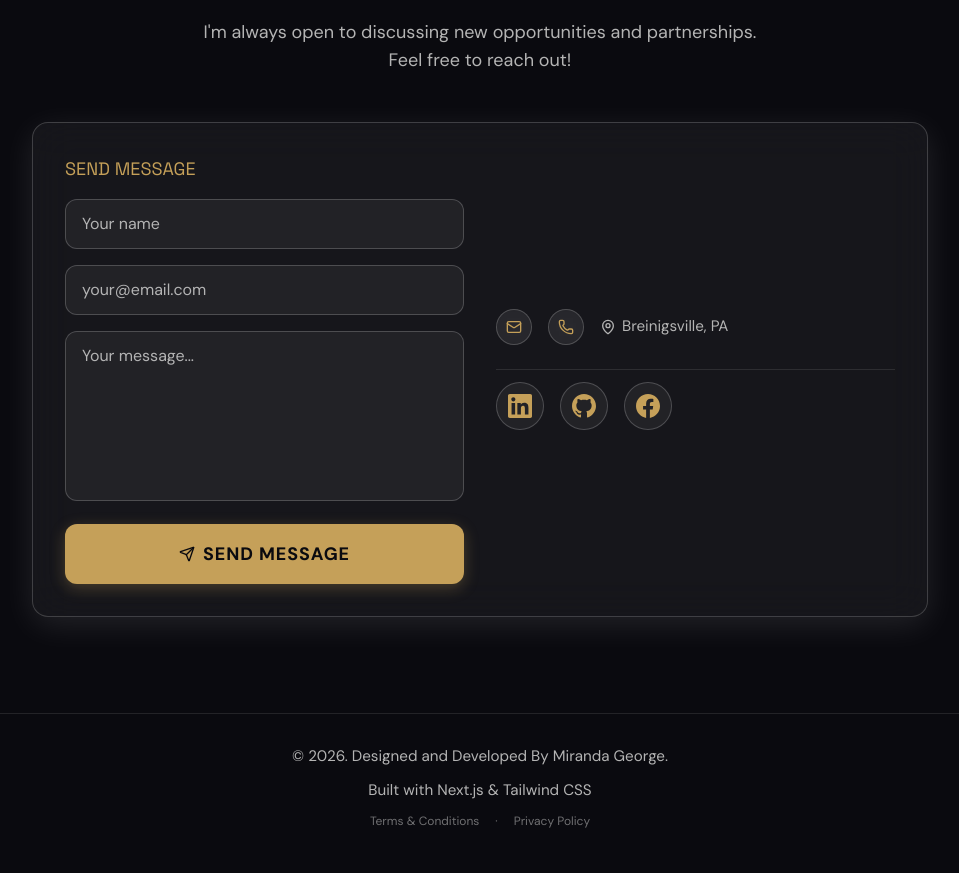
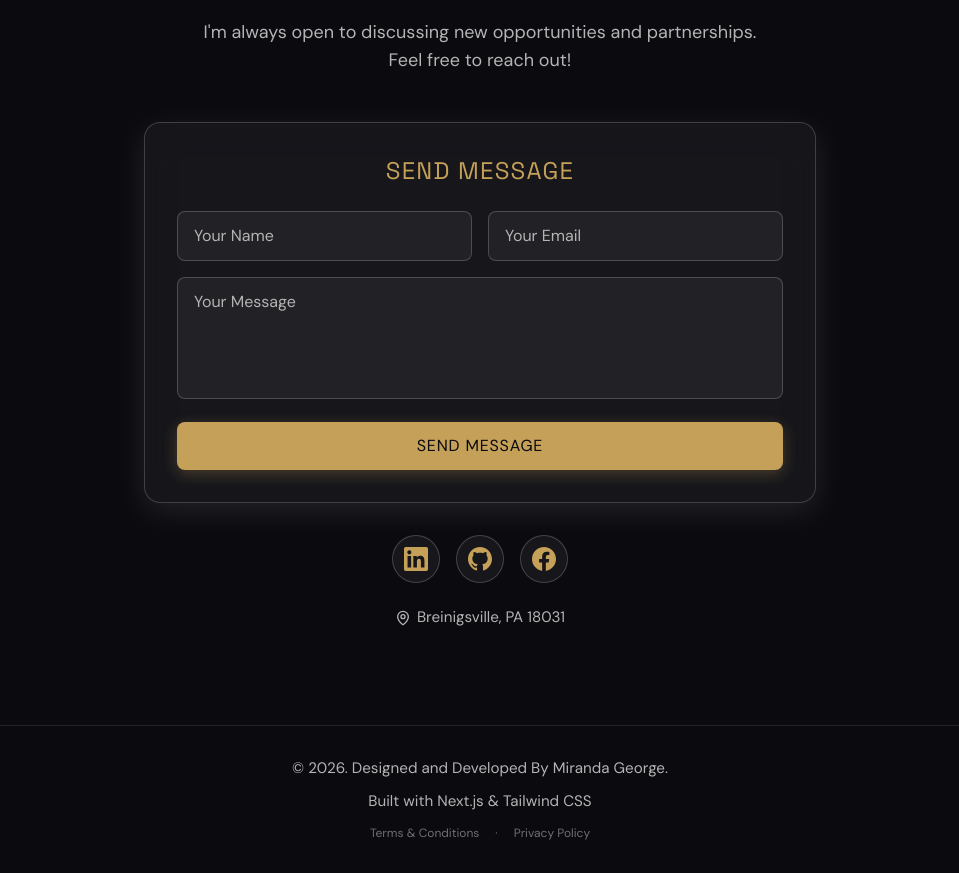
Before and after one commit to miranda-gv/my-portfolio, a Next.js app: page / in a window 1280 px wide. Shown: the part 7880-8753 px from the top of the page, without its empty margins (160-1119 px from the left). Built offline with nearby package versions, Linux system fonts and the light colour scheme.

Commit message:
feat: enhance ContactForm and ContactInfo components with improved layout and styling; integrate GlassCard for better presentation

```diff
--- a/src/components/ContactForm.tsx
+++ b/src/components/ContactForm.tsx
@@ -1,12 +1,12 @@
 "use client";
 
 import { useState } from "react";
-import { Send } from "lucide-react";
 import { cn } from "@/lib/utils";
 import { contactData } from "@/data/contact";
+import GlassCard from "./ui/GlassCard";
 
 const inputClasses =
-  "w-full px-4 py-3 rounded-xl bg-white/5 border border-white/20 text-foreground placeholder:text-muted-foreground text-base transition-colors focus:outline-none focus:border-primary/50";
+  "w-full px-4 py-3 rounded-lg bg-white/5 border border-white/20 text-foreground placeholder:text-muted-foreground text-base transition-colors focus:outline-none focus:border-primary/50";
 
 export default function ContactForm() {
   const [formData, setFormData] = useState({ name: "", email: "", message: "" });
@@ -37,20 +37,26 @@ export default function ContactForm() {
   };
 
   return (
+    <GlassCard variant="card" className="p-8 rounded-2xl">
+      <h3 className="font-heading text-2xl text-center uppercase tracking-wider text-primary mb-6">
+        {contactData.formHeading}
+      </h3>
       <form onSubmit={handleSubmit} className="space-y-4">
-      <input type="text" name="name" placeholder="Your name" value={formData.name} onChange={handleChange} required className={inputClasses} />
-      <input type="email" name="email" placeholder="your@email.com" value={formData.email} onChange={handleChange} required className={inputClasses} />
-      <textarea name="message" placeholder="Your message..." value={formData.message} onChange={handleChange} required rows={6} className={`${inputClasses} resize-none`} />
+        <div className="grid md:grid-cols-2 gap-4">
+          <input type="text" name="name" placeholder="Your Name" value={formData.name} onChange={handleChange} required className={inputClasses} />
+          <input type="email" name="email" placeholder="Your Email" value={formData.email} onChange={handleChange} required className={inputClasses} />
+        </div>
+        <textarea name="message" placeholder="Your Message" value={formData.message} onChange={handleChange} required rows={4} className={`${inputClasses} resize-none`} />
         <button
           type="submit"
           disabled={status === "sending"}
           className={cn(
-          "w-full flex items-center justify-center gap-2 px-8 py-4 rounded-xl text-lg font-bold uppercase tracking-wider transition-all duration-300 hover:scale-[1.02]",
+            "w-full px-8 py-3 rounded-lg transition-all duration-300 transform hover:scale-[1.02] uppercase tracking-wider text-base",
             status === "sent"
               ? "bg-green-500/20 text-green-400"
               : status === "error"
                 ? "bg-destructive/20 text-destructive"
-              : "bg-primary text-primary-foreground shadow-[0_4px_15px_rgba(var(--color-primary-glow),0.3)] hover:shadow-[0_6px_20px_rgba(var(--color-primary-glow),0.5)]"
+                : "bg-primary text-primary-foreground shadow-[0_4px_15px_rgba(var(--color-primary-glow),0.3)]"
           )}
         >
           {status === "sending" ? (
@@ -60,12 +66,10 @@ export default function ContactForm() {
           ) : status === "error" ? (
             "Error - Try Again"
           ) : (
-          <>
-            <Send className="w-4 h-4" />
-            {contactData.sendButtonLabel}
-          </>
+            contactData.sendButtonLabel
           )}
         </button>
       </form>
+    </GlassCard>
   );
 }
--- a/src/components/ContactInfo.tsx
+++ b/src/components/ContactInfo.tsx
@@ -1,45 +1,19 @@
-import { Mail, Phone, MapPin } from "lucide-react";
-import SocialLinks from "./SocialLinks";
-import { getEmail, getPhone } from "@/data/contact";
-
-const iconClasses =
-  "w-9 h-9 rounded-full flex items-center justify-center bg-white/5 backdrop-blur-md border border-white/20 hover:border-primary/50 transition-all duration-300";
+import { MapPin } from "lucide-react";
+import { contactData } from "@/data/contact";
 
 export default function ContactInfo() {
-  const emailAddress = getEmail();
-  const phoneNumber = getPhone();
-
   return (
-    <div className="flex flex-col justify-center">
-      <div className="flex items-center gap-4 mb-6">
+    <div className="flex justify-center">
       <a
-          href={`mailto:${emailAddress}`}
-          className={iconClasses}
-          aria-label="Email Miranda"
-        >
-          <Mail className="w-4 h-4 text-primary" />
-        </a>
-        <a
-          href={`tel:${phoneNumber}`}
-          className={iconClasses}
-          aria-label="Call Miranda"
-        >
-          <Phone className="w-4 h-4 text-primary" />
-        </a>
-        <a
-          href="https://www.google.com/maps/search/?api=1&query=Breinigsville,+PA"
+        href={`https://www.google.com/maps/search/?api=1&query=${encodeURIComponent(contactData.location)}`}
         target="_blank"
         rel="noopener noreferrer"
-          className="flex items-center gap-1.5 text-muted-foreground hover:text-primary transition-colors"
+        className="inline-flex items-center gap-1.5 text-muted-foreground hover:text-primary transition-colors"
         aria-label="View on Google Maps"
       >
         <MapPin className="w-4 h-4" />
-          <span className="text-sm">Breinigsville, PA</span>
+        <span className="text-sm">{contactData.location}</span>
       </a>
-      </div>
-      <div className="pt-3 border-t border-white/10">
-        <SocialLinks />
-      </div>
     </div>
   );
 }
--- a/src/components/ContactSection.tsx
+++ b/src/components/ContactSection.tsx
@@ -1,25 +1,23 @@
 import { contactData } from "@/data/contact";
 import Section from "./Section";
-import GlassCard from "./ui/GlassCard";
 import ContactForm from "./ContactForm";
 import ContactInfo from "./ContactInfo";
+import SocialLinks from "./SocialLinks";
 
 export default function ContactSection() {
-  const { heading, subheading, formHeading } = contactData;
+  const { heading, subheading } = contactData;
 
   return (
     <Section id="contact" heading={heading} subheading={subheading} maxWidth="4xl">
-      <GlassCard variant="base" className="p-6 md:p-8 rounded-2xl">
-        <div className="grid md:grid-cols-2 gap-8">
-          <div>
-            <h3 className="font-heading text-lg mb-4 text-primary">
-              {formHeading}
-            </h3>
-            <ContactForm />
-          </div>
+      <div className="max-w-2xl mx-auto">
+        <ContactForm />
+        <div className="mt-8 flex justify-center">
+          <SocialLinks />
+        </div>
+        <div className="mt-6">
           <ContactInfo />
         </div>
-      </GlassCard>
+      </div>
     </Section>
   );
 }
```
Lines whose indentation alone changed are shown as unchanged.
